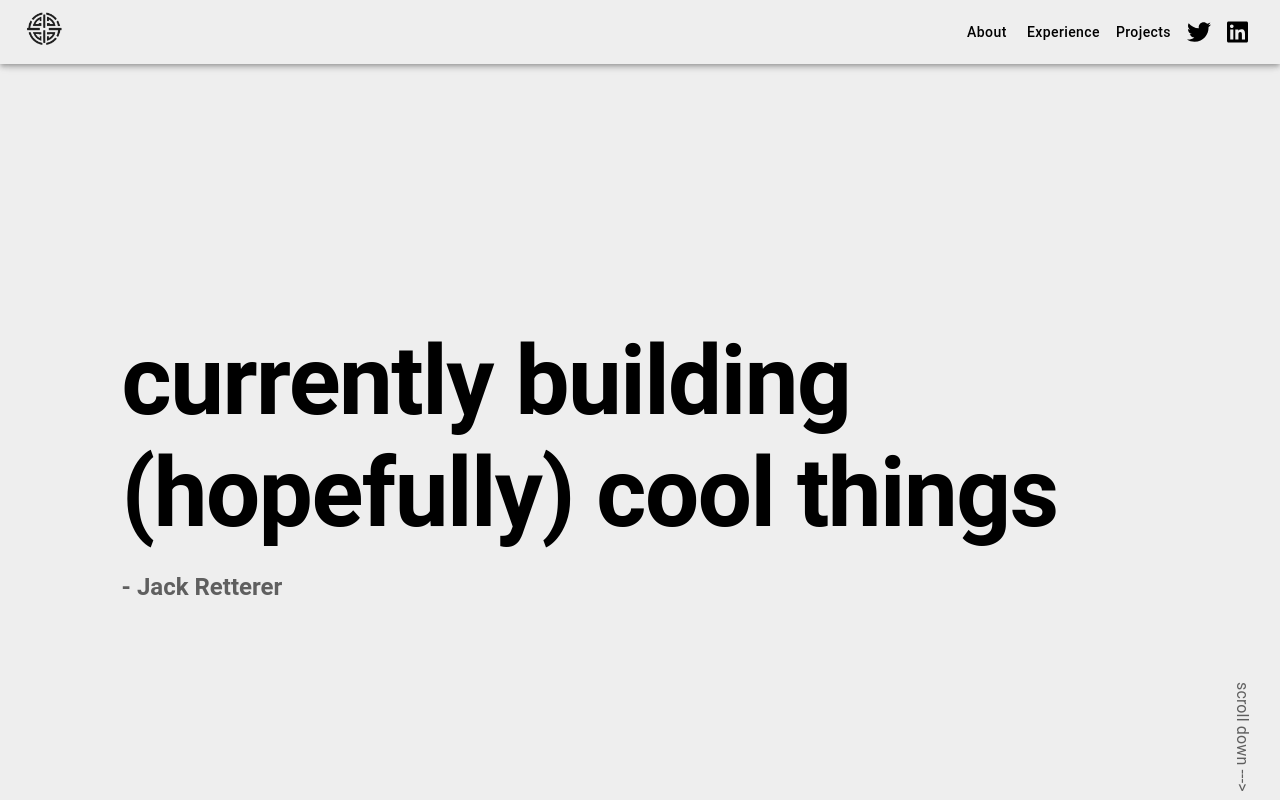
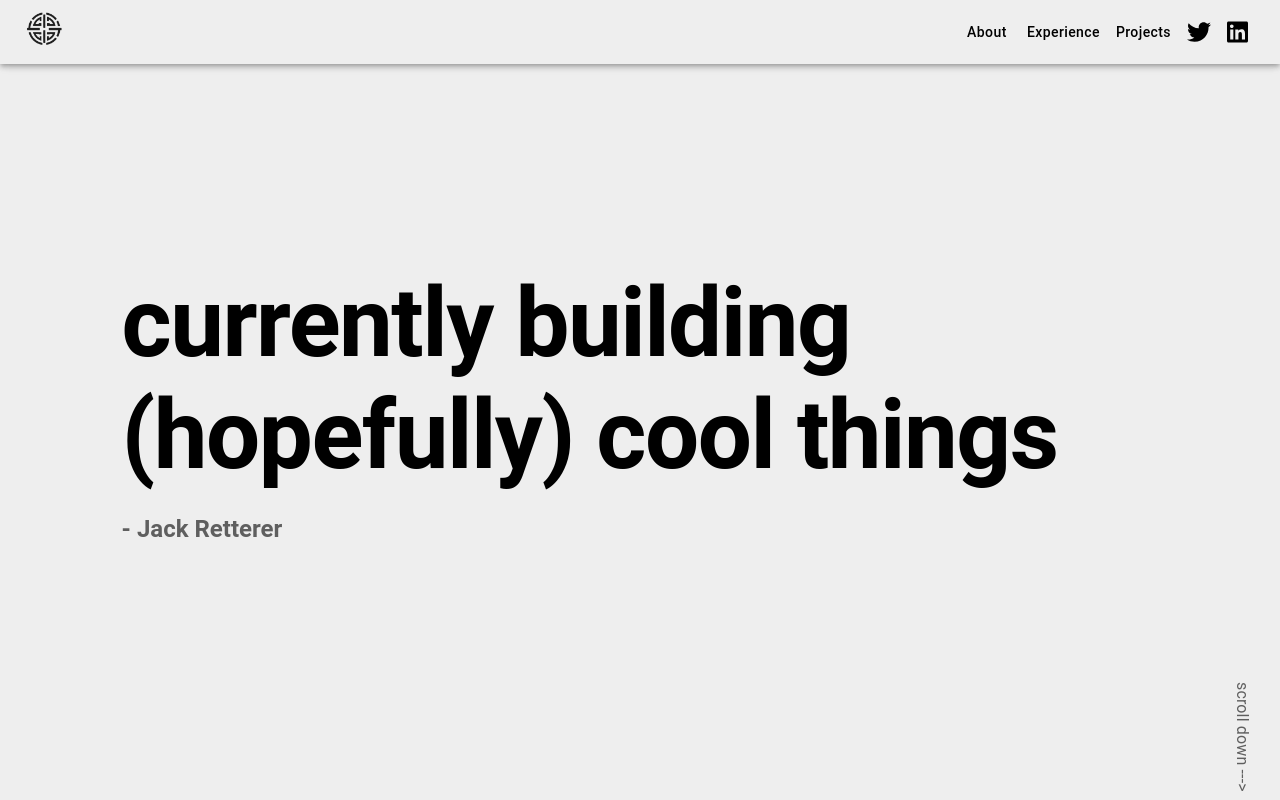
Before and after one commit to jackretterer/jackretterer, a React (Create React App) app: page / in a window 1280 px wide. Shown: the top 800 px of the page. Built offline with nearby package versions, Linux system fonts and the light colour scheme.

Commit message:
Moved items up

```diff
--- a/src/components/LandingPage.js
+++ b/src/components/LandingPage.js
@@ -51,7 +51,7 @@ const LandingPage = () => {
       >
         <Container maxWidth="lg" style={{ display: 'flex', alignItems: 'center' }}>
           {/* Text and content inside the Container */}
-          <Box style={{ marginLeft: '5%', width: '100%' }}>
+          <Box style={{ marginLeft: '5%', width: '100%', marginTop: isMobile ? '-25%' : '-10%' }}>
             {
               isMobile ?
                 <Typography variant="h1" style={{ fontWeight: 'bold', fontSize: '15vw' }}>
```
